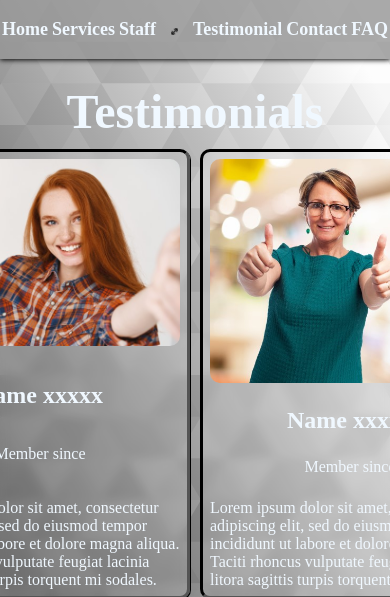
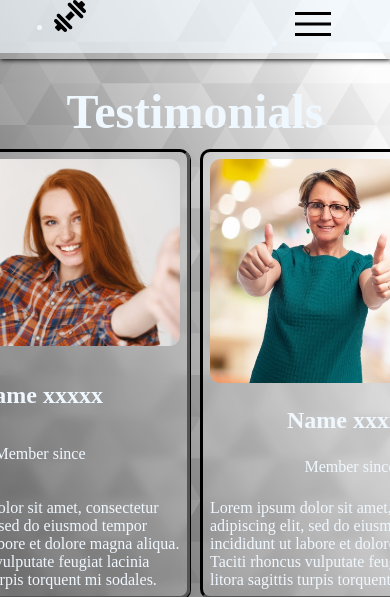
Before and after one commit to Nedhel/saza-gym, a plain HTML site: page pages/testimonial.html in a window 390 px wide. Shown: the top 597 px of the page. Drawn offline with Linux system fonts and the light colour scheme.

Commit message:
small responsive navbar added

```diff
--- a/css/style.css
+++ b/css/style.css
@@ -26,7 +26,7 @@ a {
 }
 
 .menu {
-    display: flex;
+    display: none;
     height: 100%;
     justify-content: center;
     align-items: center;
@@ -51,6 +51,23 @@ a {
 
 .icon:hover {
     filter: drop-shadow(0 3px 2px #00bcd4);
+}
+
+.menu-small {
+    background-color: rgba(240, 248, 255, 0.66);
+    display: flex;
+    width: 100%;
+    justify-content: space-around;
+}
+
+@media only screen and (min-width:1024px) {
+    .menu-small {
+        display: none;
+    }
+
+    .menu {
+        display: flex;
+    }
 }
 
 /* --------------Style for Footer ---------------*/
--- a/pages/testimonial.html
+++ b/pages/testimonial.html
@@ -16,13 +16,15 @@
         <nav>
             <ul class="menu">
                 <li class="hover"><a href="../index.html">Home</a></li>
-                <li class="hover"><a href="services.html">Services</a></li>
+                <li class="hover">
+                    <a href="services.html">Services</a>
+                </li>
                 <li class="hover"><a href="staff.html">Staff</a></li>
                 <li>
                     <a href="../index.html">
                         <img
                             src="../img/icon.png"
-                            alt="Gym icon"
+                            alt="Gym icon page"
                             class="icon"
                         />
                     </a>
@@ -32,6 +34,20 @@
                 </li>
                 <li class="hover"><a href="contact.html">Contact</a></li>
                 <li class="hover"><a href="faq.html">FAQ</a></li>
+            </ul>
+            <ul class="menu-small">
+                <li>
+                    <a href="../index.html">
+                        <img
+                            src="../img/icon.png"
+                            alt="Gym icon page"
+                            class="icon"
+                        />
+                    </a>
+                </li>
+                <li>
+                    <img src="../img/menusmall.svg" alt="Hamburger menu" />
+                </li>
             </ul>
         </nav>
         <section class="testimonial-container" id="container-testimonial">
```
Also changed, not shown: index.html (+16 -1 lines), pages/contact.html (+37 -2 lines), pages/faq.html (+17 -1 lines), pages/services.html (+19 -3 lines), pages/staff.html (+19 -3 lines), img/menusmall.svg (added).
